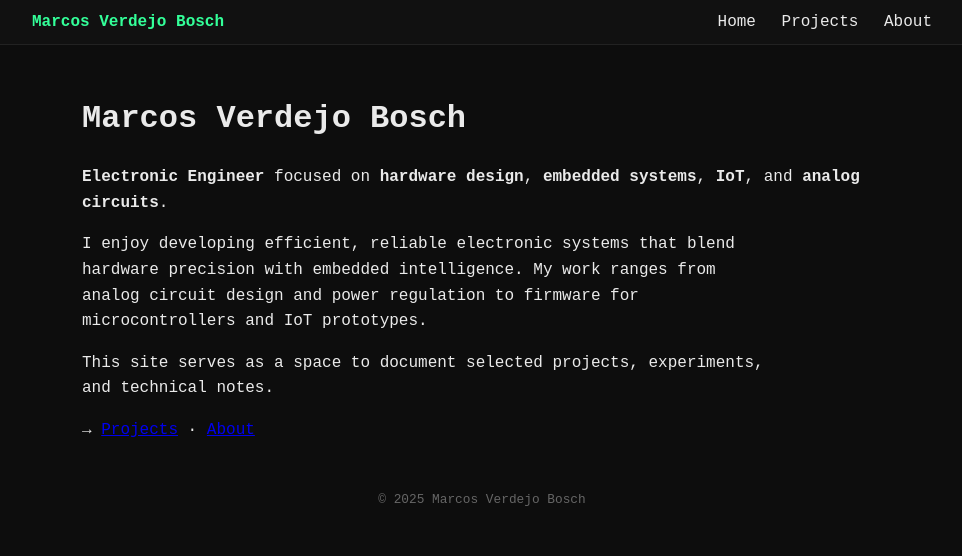
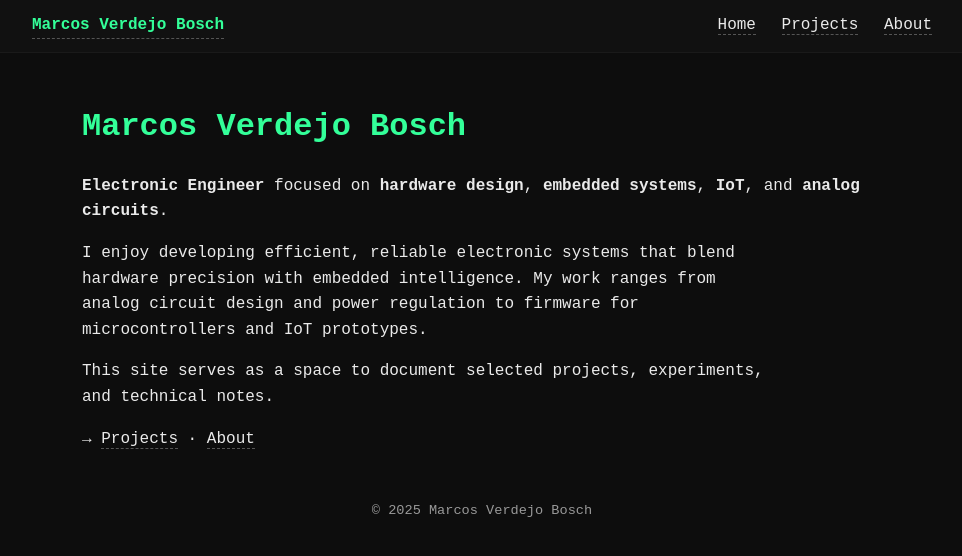
Before and after one commit to MarcosVerde/MarcosVerde.github.io, a Jekyll site: the page built from index.md, in a window 1280 px wide. Shown: the top 556 px of the page, without its empty margins (158-1120 px from the left). Built offline with Jekyll 4.4.1, drawn with Linux system fonts in a browser that asks for light colours.

Commit message:
Update style.css
Enhance style.css — add dark terminal theme (Courier New overrides)

```diff
--- a/assets/css/style.css
+++ b/assets/css/style.css
@@ -51,3 +51,43 @@ body {
   color: #666;
   margin: 2rem 0;
 }
+
+/* --------------------------------------------------------------
+   Custom dark theme override by Marcos Verdejo Bosch
+   Purpose: Apply consistent "terminal" aesthetic across the site
+   Font: Courier New  ·  Palette: dark background + neon accent
+   These rules layer over the remote_theme defaults (jekyll-now)
+   -------------------------------------------------------------- */
+
+:root {
+  --bg: #0d0d0d;
+  --fg: #eaeaea;
+  --accent: #33ff99;
+  --line: #1a1a1a;
+}
+
+html, body {
+  background: var(--bg);
+  color: var(--fg);
+  font-family: "Courier New", monospace;
+  line-height: 1.6;
+}
+
+/* Links */
+a { color: var(--fg); text-decoration: none; border-bottom: 1px dashed #555; }
+a:hover { color: var(--accent); border-bottom-color: var(--accent); }
+
+/* Headings */
+h1, h2, h3 { color: var(--accent); }
+
+/* Navbar and footer adjustments (if present) */
+.navbar {
+  background: #111;
+  border-bottom: 1px solid var(--line);
+}
+.footer {
+  text-align: center;
+  font-size: 0.85rem;
+  color: #999;
+  margin: 2rem 0;
+}
```
